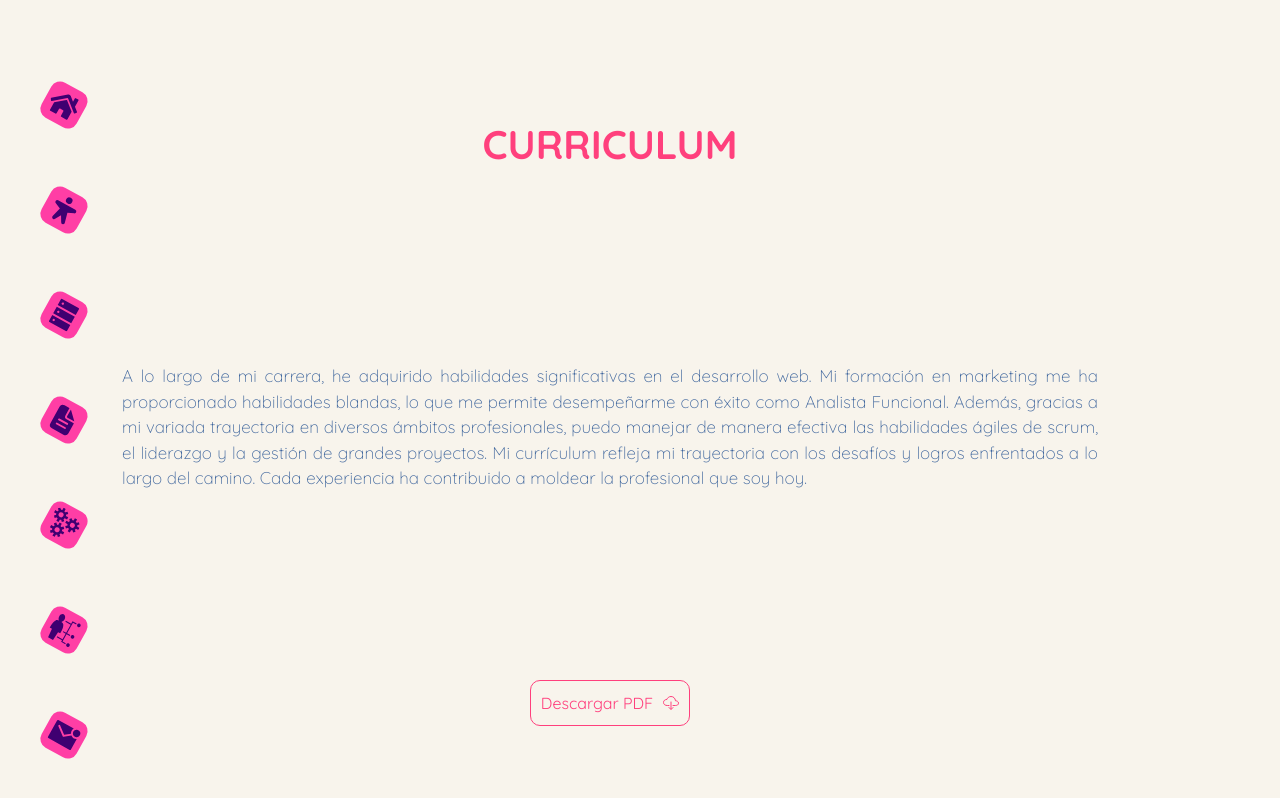
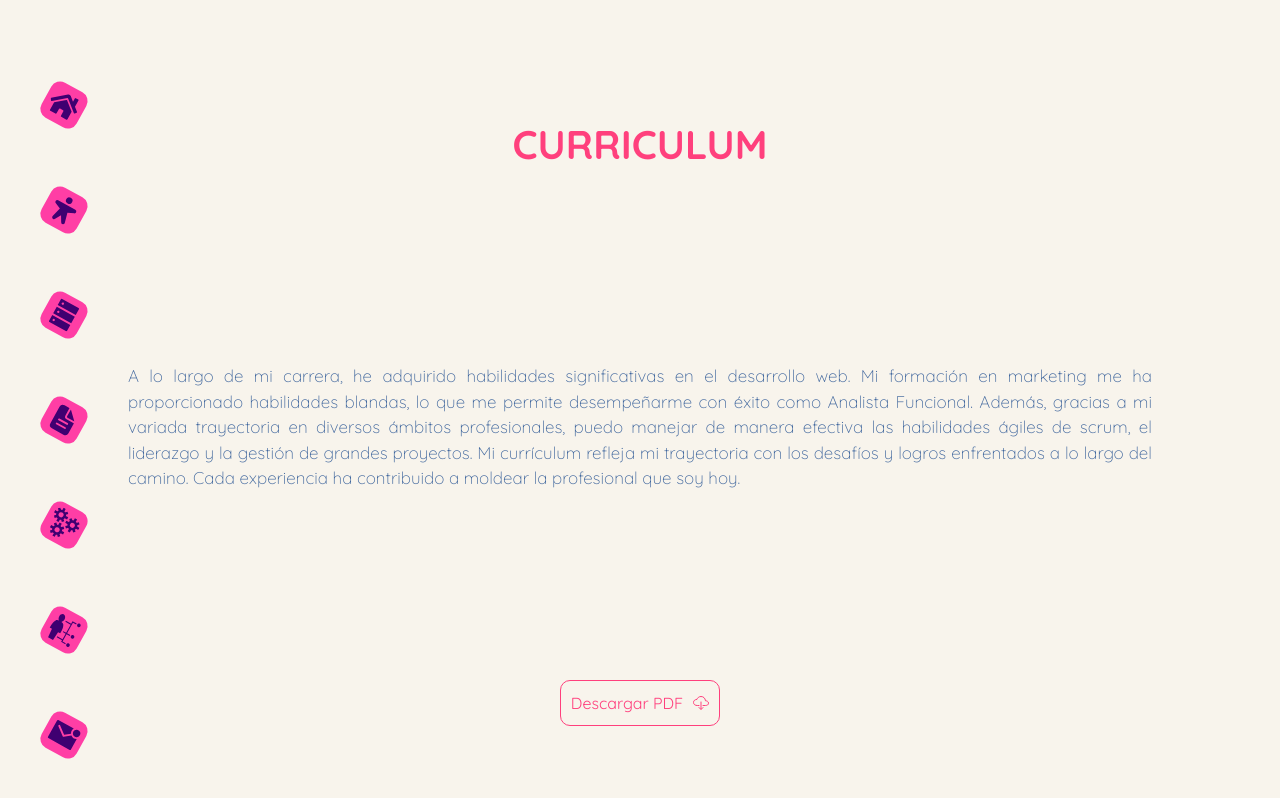
Before and after one commit to Diam29/PortfolioV2, a Next.js app: page /Cv in a window 1280 px wide. Shown: the top 798 px of the page. Built offline with nearby package versions, Linux system fonts and the light colour scheme.

Commit message:
change vw

```diff
--- a/app/Styles/About.module.css
+++ b/app/Styles/About.module.css
@@ -1,5 +1,5 @@
 .container {
-  width: 100%;
+  width: 100vw;
   height: 100%;
   display: flex;
   flex-direction: column;
@@ -81,7 +81,6 @@
   margin-right: 8px;
 }
 
-/* @media screen and (max-width: 768px){ */
 @media (max-width: 768px) {
   .container {
     width: 100vw;
--- a/app/Styles/Contact.module.css
+++ b/app/Styles/Contact.module.css
@@ -1,5 +1,5 @@
 .container{
-  width: 100%;
+  width: 100vw;
   height: 100%;
   display: flex;
   flex-direction: column;
--- a/app/Styles/Cv.module.css
+++ b/app/Styles/Cv.module.css
@@ -1,5 +1,5 @@
 .container {
-  width: 100%;
+  width: 100vw;
   height: 100%;
   display: flex;
   flex-direction: column;
--- a/app/Styles/Footer.module.css
+++ b/app/Styles/Footer.module.css
@@ -1,5 +1,5 @@
 .container {
-  width: 100%;
+  width: 100vw;
   height: 300px;
   flex-direction: column;
   background-color: var(--color-text);
@@ -28,17 +28,11 @@
   align-items: center;
   gap: 20px;
   margin-top: var(--margin-top);
-  /* font-size: 30px;
-  border-radius: 50%;
-  background-color: var(--color-title);
-  color: var(--color-text);
-  margin-right: 10px; */
   z-index: 3;
 }
 
 .links{
 background-color: var(--color-subTitle);
-  /* border: 1px solid var(--color-icons); */
   border-radius: 50%;
 
 }
--- a/app/Styles/Form.module.css
+++ b/app/Styles/Form.module.css
@@ -1,5 +1,5 @@
 .container{
-  width: 50%;
+  width: 50vw;
   height: 200px;
   border: 1px solid burlywood;
   display: flex;
--- a/app/Styles/Home.module.css
+++ b/app/Styles/Home.module.css
@@ -1,6 +1,6 @@
 .container {
   position: relative;
-  width: 100%;
+  width: 100vw;
   height: 100vh;
   display: flex;
   flex-direction: column;
--- a/app/Styles/Portfolio.module.css
+++ b/app/Styles/Portfolio.module.css
@@ -1,5 +1,5 @@
 .container{
-  width: 100%;
+  width: 100vw;
   height: 100%;
   display: flex;
   flex-direction: column;
--- a/app/Styles/Service.module.css
+++ b/app/Styles/Service.module.css
@@ -1,5 +1,5 @@
 .container {
-  width: 100%;
+  width: 100vw;
   height: 100%;
   display: flex;
   flex-direction: column;
@@ -25,8 +25,6 @@
 
 .card__contain {
   display: flex;
-  /* flex-wrap: wrap; */
-  /* text-align: center; */
   justify-content: space-evenly;
   align-items: center;
   gap: 20px;
@@ -50,7 +48,6 @@
 .content__icon {
   display: flex;
   justify-content: space-around;
-  /* align-items: center; */
   height: 80px;
 }
 
--- a/app/Styles/Skills.module.css
+++ b/app/Styles/Skills.module.css
@@ -1,5 +1,5 @@
 .container {
-  width: 100%;
+  width: 100vw;
   height: 100%;
   display: flex;
   flex-direction: column;
```
